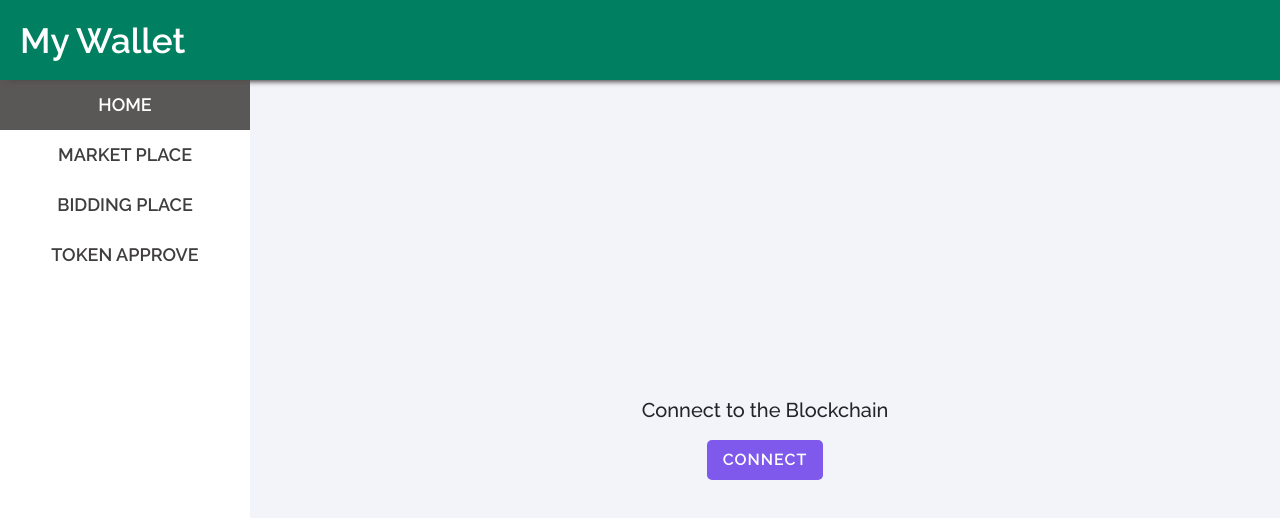
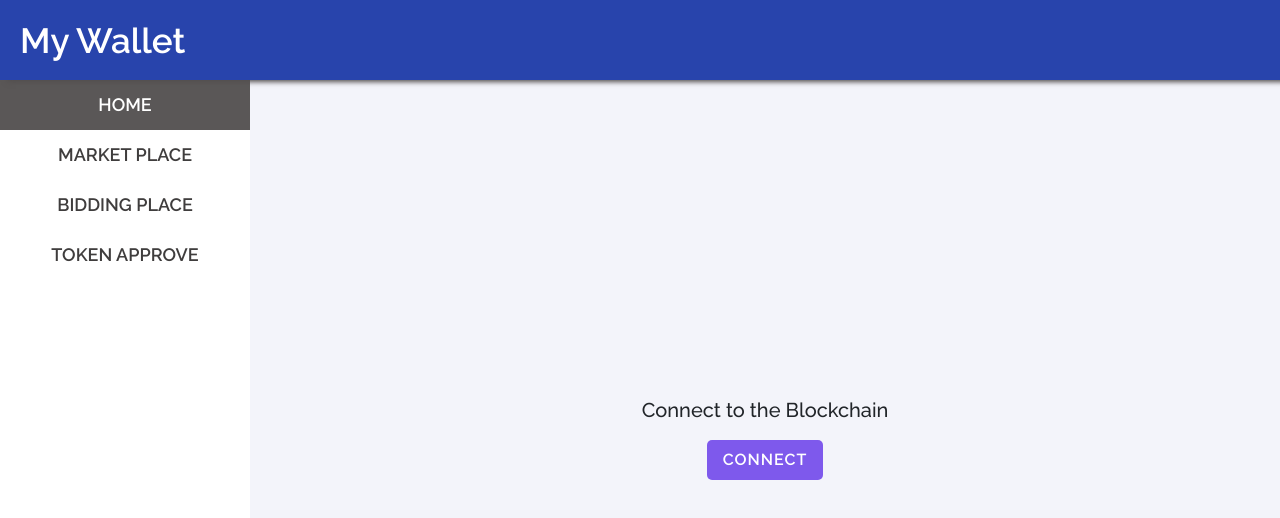
Before and after one commit to A1kartikey/ERCforNFT, a React (Create React App) app: page / in a window 1280 px wide. Shown: the top 518 px of the page. Built offline with nearby package versions, Linux system fonts and the light colour scheme; a web font is replaced by a local one; what ipfs-http-client would draw is missing.

Commit message:
changes color

```diff
--- a/src/commons/Header/Header.module.css
+++ b/src/commons/Header/Header.module.css
@@ -2,7 +2,7 @@
     width: 100%;
     height: 80px;
     display: flex;
-    background-color: #008060;
+    background-color: #2844ac;
     box-shadow: 7px 2px 5px #534f4f;
     position: absolute;
     z-index: 1;
```
